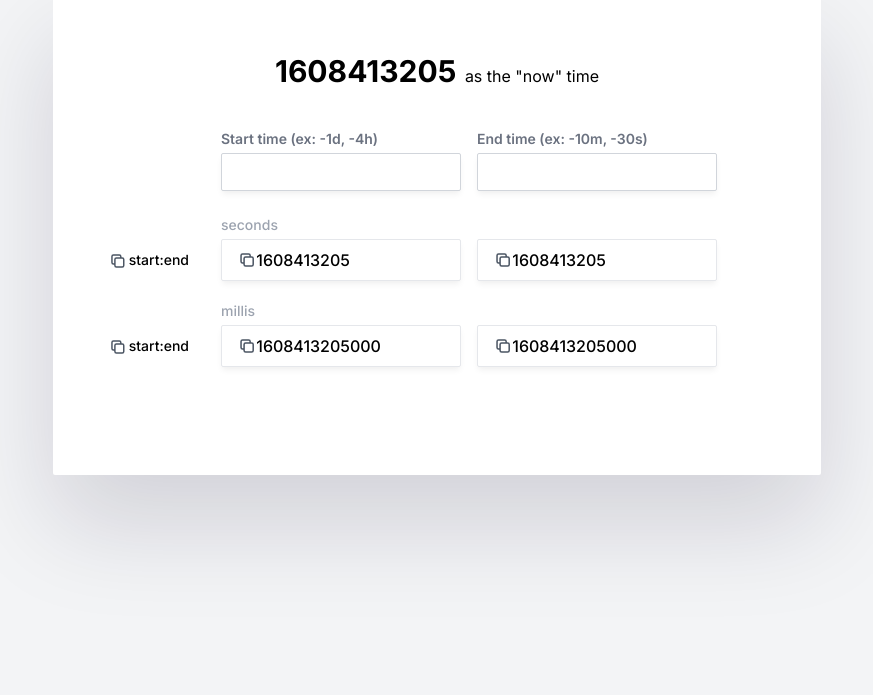
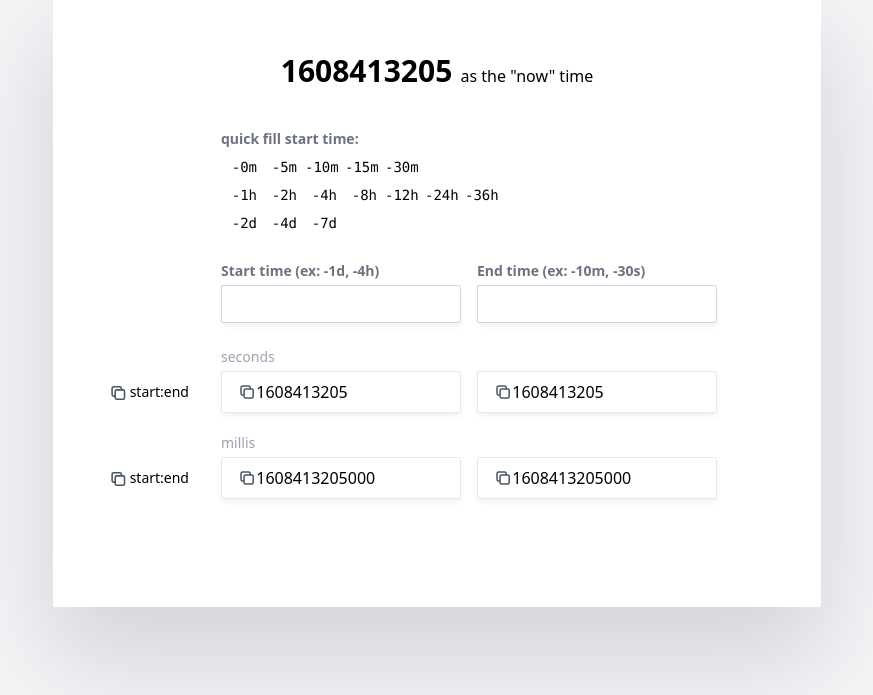
Before and after one commit to colbyguan/epochconverter2, a React (Create React App) app: page / in a window 1280 px wide. Shown: the part 105-800 px from the top of the page, without its empty margins (203-1076 px from the left). Built offline with nearby package versions, Linux system fonts and the light colour scheme.

Commit message:
add quick fill buttons

```diff
--- a/src/App.js
+++ b/src/App.js
@@ -1,10 +1,13 @@
 import React, { useState } from "react";
-import logo from "./logo.svg";
 import CopyableRow from "./components/CopyableRow";
 import { timeStringToOffset } from "./helpers";
 
-const UNIT_OPTIONS = ['both', 'millis', 'seconds']
-const REALTIME_OPTIONS = ['page load', 'realtime']
+// const UNIT_OPTIONS = ['both', 'millis', 'seconds']
+// const REALTIME_OPTIONS = ['page load', 'realtime']
+const QUICK_TIMESTAMPS = [
+  ['-0m', '-5m', '-10m', '-15m', '-30m'],
+  ['-1h', '-2h', '-4h', '-8h', '-12h', '-24h', '-36h'],
+  ['-2d', '-4d', '-7d']]
 
 function App() {
   // Time values
@@ -12,10 +15,11 @@ function App() {
   const [end, setEnd] = useState("");
   const [startOffset, setStartOffset] = useState(0);
   const [endOffset, setEndOffset] = useState(0);
+  const [lastFocusedWasStart, setLastFocusedWasStart] = useState(true);
 
   // Options
-  const [unitOption, setUnitOption] = useState(0)
-  const [realtimeOption, setRealtimeOption] = useState(0)
+  // const [unitOption, setUnitOption] = useState(0)
+  // const [realtimeOption, setRealtimeOption] = useState(0)
 
   // Animation
   const [toast, setToast] = useState("hello");
@@ -24,11 +28,19 @@ function App() {
   const [toastMove, setToastMove] = useState(false);
   let [timeouts, setTimeouts] = useState([]);
 
-  const [now, setNow] = useState(Math.round(Date.now() / 1000));
+  const [now] = useState(Math.round(Date.now() / 1000));
   const nowDate = new Date(0);
   nowDate.setUTCSeconds(now);
-  const nowFormatted = nowDate.toLocaleString();
 
+  const handleQuickTimestamp = (ts) => {
+    if (lastFocusedWasStart) {
+      setStart(ts);
+      setStartOffset(timeStringToOffset(ts));
+    } else {
+      setEnd(ts);
+      setEndOffset(timeStringToOffset(ts));
+    }
+  }
   const handleStartChange = (e) => {
     setStart(e.target.value);
     setStartOffset(timeStringToOffset(e.target.value));
@@ -113,6 +125,23 @@ function App() {
           </div>
           <div className="card-grid mb-6">
             <div className="side-col"></div>
+            <div className="double-main-col">
+              <div className="textinput-label mb-1">quick fill {(lastFocusedWasStart ? "start time" : "end time")}:</div>
+              {QUICK_TIMESTAMPS.map((unit, rowIdx) =>
+                <div className="">
+                  {unit.map(timestamp => (
+                    <div
+                      className={"w-10 p-1 text-sm text-right cursor-pointer inline-block font-mono border-gray-300 " + (rowIdx === 1 ? "" : "")}
+                      onClick={(e) => handleQuickTimestamp(timestamp)}
+                      key={timestamp}>
+                      {timestamp}
+                    </div>
+                  ))}
+                </div>)}
+            </div>
+          </div>
+          <div className="card-grid mb-6">
+            <div className="side-col"></div>
             <div className="main-col">
               <label
                 htmlFor="start_time"
@@ -126,6 +155,7 @@ function App() {
                 id="start_time"
                 className="textinput"
                 onChange={handleStartChange}
+                onFocus={(e) => setLastFocusedWasStart(true)}
                 value={start}
               />
             </div>
@@ -142,6 +172,7 @@ function App() {
                 id="end_time"
                 className="textinput"
                 onChange={handleEndChange}
+                onFocus={(e) => setLastFocusedWasStart(false)}
                 value={end}
               />
             </div>
@@ -150,6 +181,7 @@ function App() {
             <div className="side-col"></div>
             <div className="main-col">seconds</div>
           </div>
+
           <CopyableRow
             now={now}
             startOffset={startOffset}
--- a/src/components/CopyIcon.js
+++ b/src/components/CopyIcon.js
@@ -1,4 +1,4 @@
-import React, { useState } from "react";
+import React from "react";
 
 const CopyIcon = (props) => {
   return (
--- a/src/components/CopyableRow.js
+++ b/src/components/CopyableRow.js
@@ -75,7 +75,6 @@ const timeTextFromNowAndOffset = (now, offset) => {
 
 const CopyableTime = (props) => {
   const hovered = props.hovered;
-  const ts = props.ts;
   const alignLeft = props.alignLeft;
 
   const copyTs = () => {
--- a/src/index.css
+++ b/src/index.css
@@ -14,6 +14,9 @@
 }
 .main-col {
     @apply col-span-4;
+}
+.double-main-col {
+    @apply col-span-8;
 }
 .textinput {
     @apply app-shadow-sm text-lg py-2 px-3 border mt-1 focus:ring-blue-400 focus:border-blue-400 block w-full sm:text-sm border-gray-300 rounded-sm;
--- a/tailwind.config.js
+++ b/tailwind.config.js
@@ -1,11 +1,6 @@
 module.exports = {
   purge: ['./src/**/*.js', './public/index.html'],
   darkMode: false, // or 'media' or 'class'
-  theme: {
-    fontFamily: {
-      sans: ['Inter']
-    }
-  },
   variants: {
     extend: {
       borderRadius: ['first', 'last'],
```
